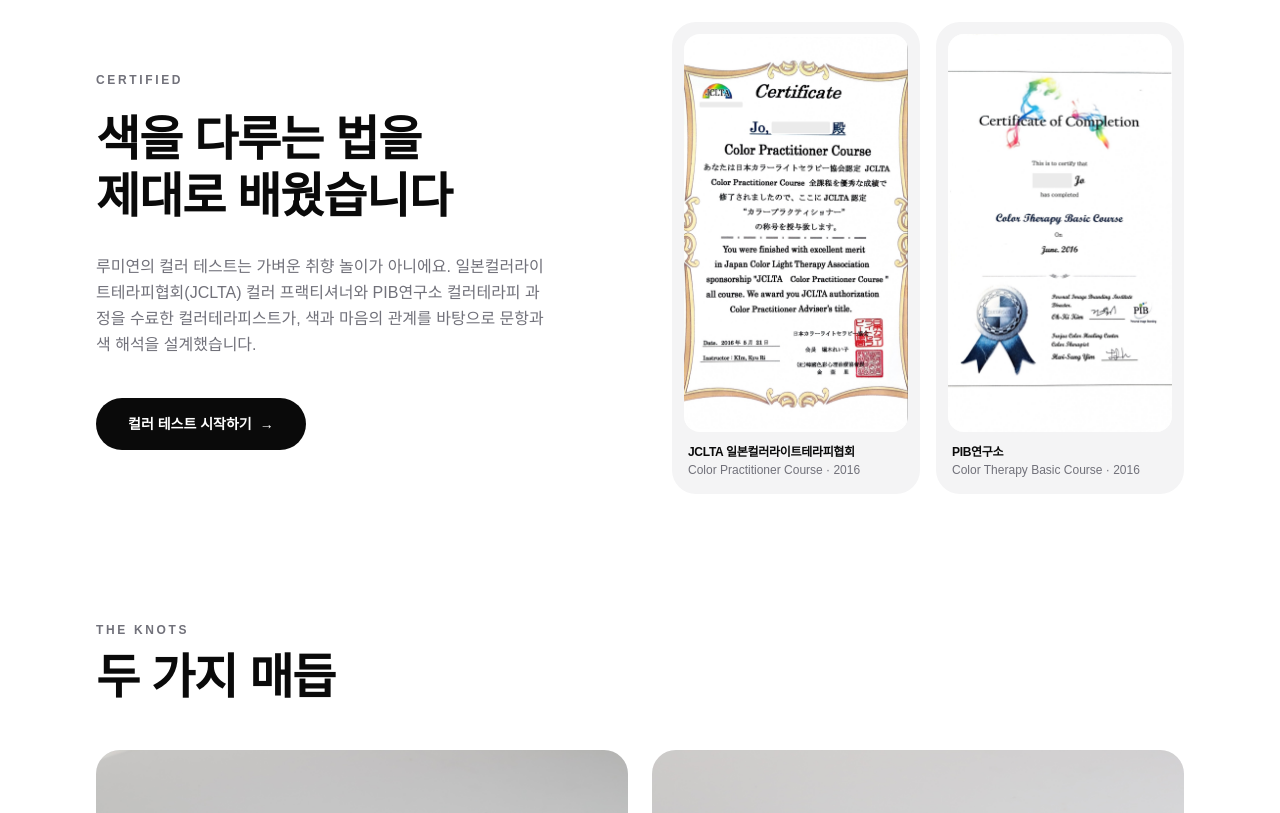
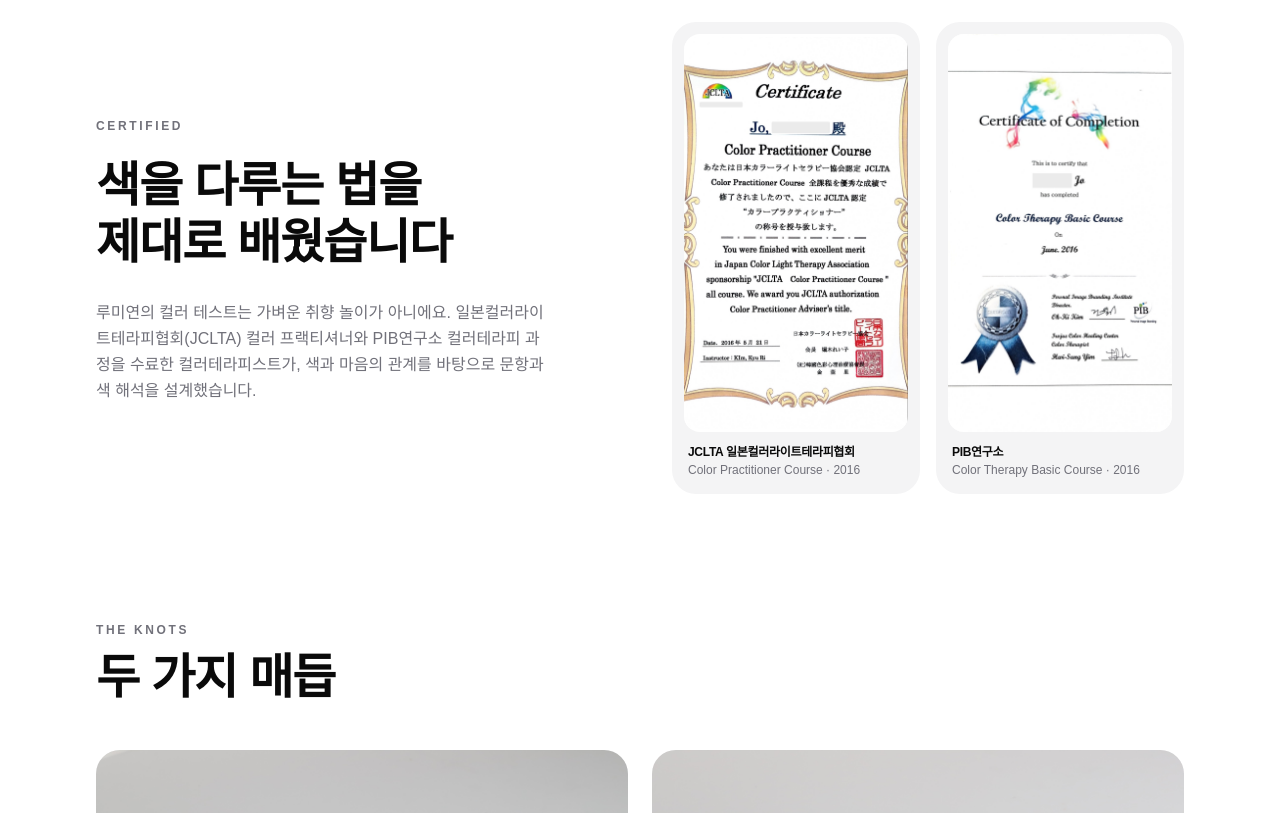
Before and after one commit to BusanSaram/Wadiz_LUMI_YEON_-, a Next.js app: page / in a window 1280 px wide. Shown: the part 2088-2901 px from the top of the page. Built offline with nearby package versions, Linux system fonts and the light colour scheme; a web font is replaced by a local one.

Commit message:
fix: 수료증 섹션의 컬러 테스트 CTA 제거
Co-Authored-By: Claude Opus 5 (1M context) <noreply@anthropic.com>

```diff
--- a/src/app/page.tsx
+++ b/src/app/page.tsx
@@ -357,12 +357,6 @@ export default function Home() {
               루미연의 컬러 테스트는 가벼운 취향 놀이가 아니에요. 일본컬러라이트테라피협회(JCLTA)
               컬러 프랙티셔너와 PIB연구소 컬러테라피 과정을 수료한 컬러테라피스트가, 색과 마음의
               관계를 바탕으로 문항과 색 해석을 설계했습니다.
-            </Reveal>
-            <Reveal className="mt-10">
-              <Link href="/test" className={`${pill.dark} group`}>
-                컬러 테스트 시작하기
-                <span className="transition-transform group-hover:translate-x-0.5">→</span>
-              </Link>
             </Reveal>
           </div>
           <Reveal className="grid grid-cols-2 gap-4">
```
